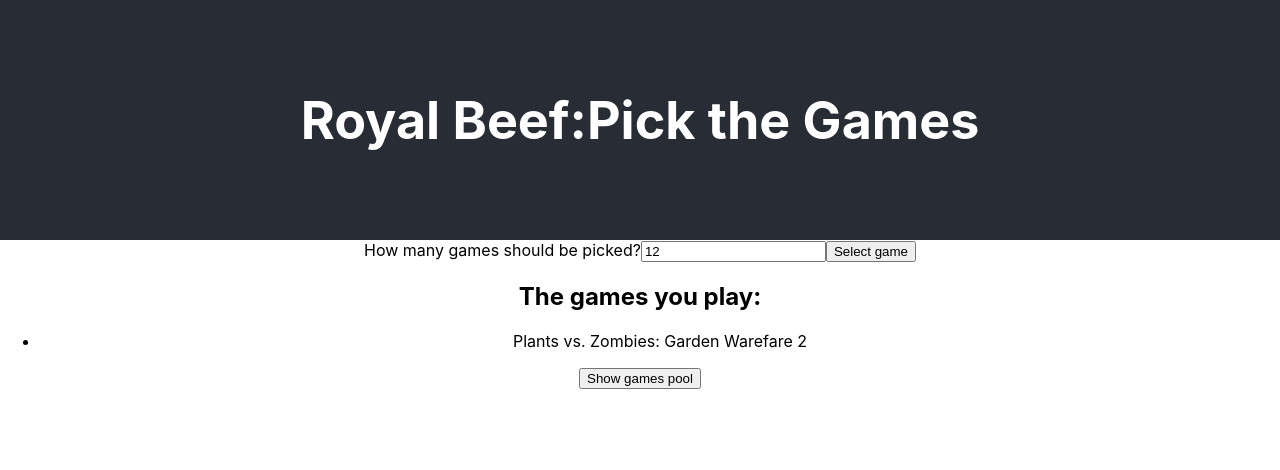
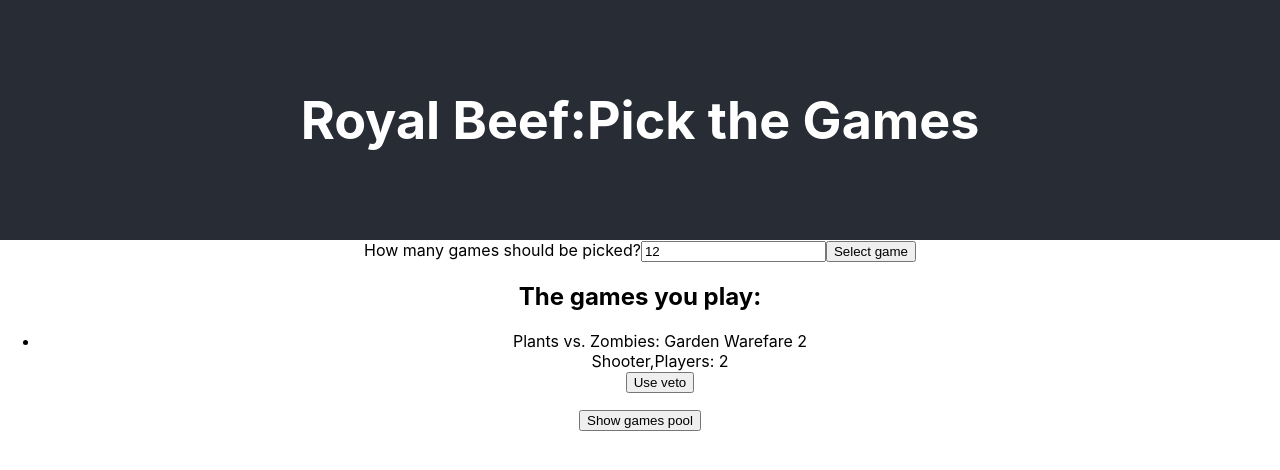
Before and after one commit to KonradRolof/beef-game-picker, a React (Create React App) app: page / in a window 1280 px wide. Both pictures are taken after a click on the button "Select game". Shown: the top 470 px of the page. Built offline with nearby package versions, Linux system fonts and the light colour scheme.

Commit message:
[FEATURE] adds pick elem and veto action

```diff
--- a/package.json
+++ b/package.json
@@ -12,6 +12,7 @@
     "@types/react": "^17.0.39",
     "@types/react-dom": "^17.0.11",
     "axios": "^0.25.0",
+    "clsx": "^1.1.1",
     "react": "^17.0.2",
     "react-dom": "^17.0.2",
     "react-scripts": "5.0.0",
--- /dev/null
+++ b/src/components/PickItem.tsx
@@ -0,0 +1,34 @@
+import clsx from 'clsx';
+import React from 'react';
+import slugify from 'slugify';
+import Game from '../interfaces/Game.interface';
+
+type PickItemProps = {
+  game: Game;
+  onVeto?: Function;
+}
+
+function PickItem(props: PickItemProps) {
+  const { game, onVeto } = props;
+  const platformSlug = slugify(game.platform, {
+    lower: true,
+    strict: true,
+  }) || "no-platform-defined";
+
+  return (
+    <article className={clsx("PickItem", platformSlug )}>
+      <div className="PickItem__title">{ game.name }</div>
+      <div className="PickItem__info">
+        <span>{ game.genre }</span>,
+        <span>Players: { game.players }</span>
+      </div>
+      <div className="PickItem__veto">
+        { 'function' === typeof onVeto && (
+          <button onClick={() => onVeto(game)}>Use veto</button>
+        ) }
+      </div>
+    </article>
+  );
+}
+
+export default PickItem;
--- a/src/components/Picker.tsx
+++ b/src/components/Picker.tsx
@@ -1,5 +1,6 @@
 import React, { useState } from "react";
 import Game from "../interfaces/Game.interface";
+import PickItem from "./PickItem";
 
 const DEFAULT_GAME_COUNT = 12;
 
@@ -32,6 +33,10 @@ function Picker(props: PickerProps) {
     });
   };
 
+  const onVetoAction = (game: Game) => {
+    setPicks((state) => state.filter((item) => item.slug !== game.slug));
+  };
+
   const buttonOptions = {} as any;
   if (picks.length === maxPicks) buttonOptions.disabled = 'disabled';
 
@@ -58,7 +63,9 @@ function Picker(props: PickerProps) {
           <h2>The games you play:</h2>
           <ul>
             { picks.map((game) => (
-              <li key={game.slug}>{game.name}</li>
+              <li key={game.slug}>
+                <PickItem game={game} onVeto={onVetoAction} />
+              </li>
             )) }
           </ul>
         </>
```
Also changed, not shown: 1 other file (tests, documents, lock files or other folders).
